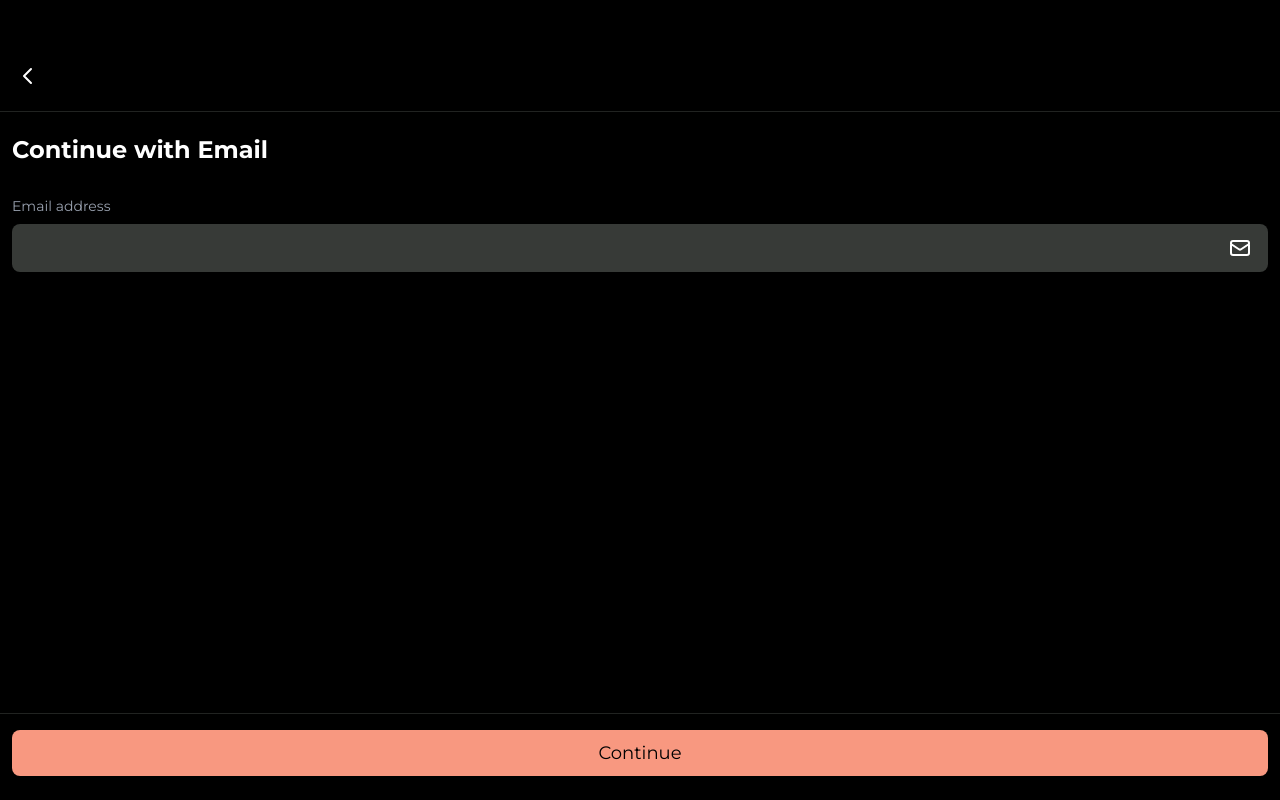
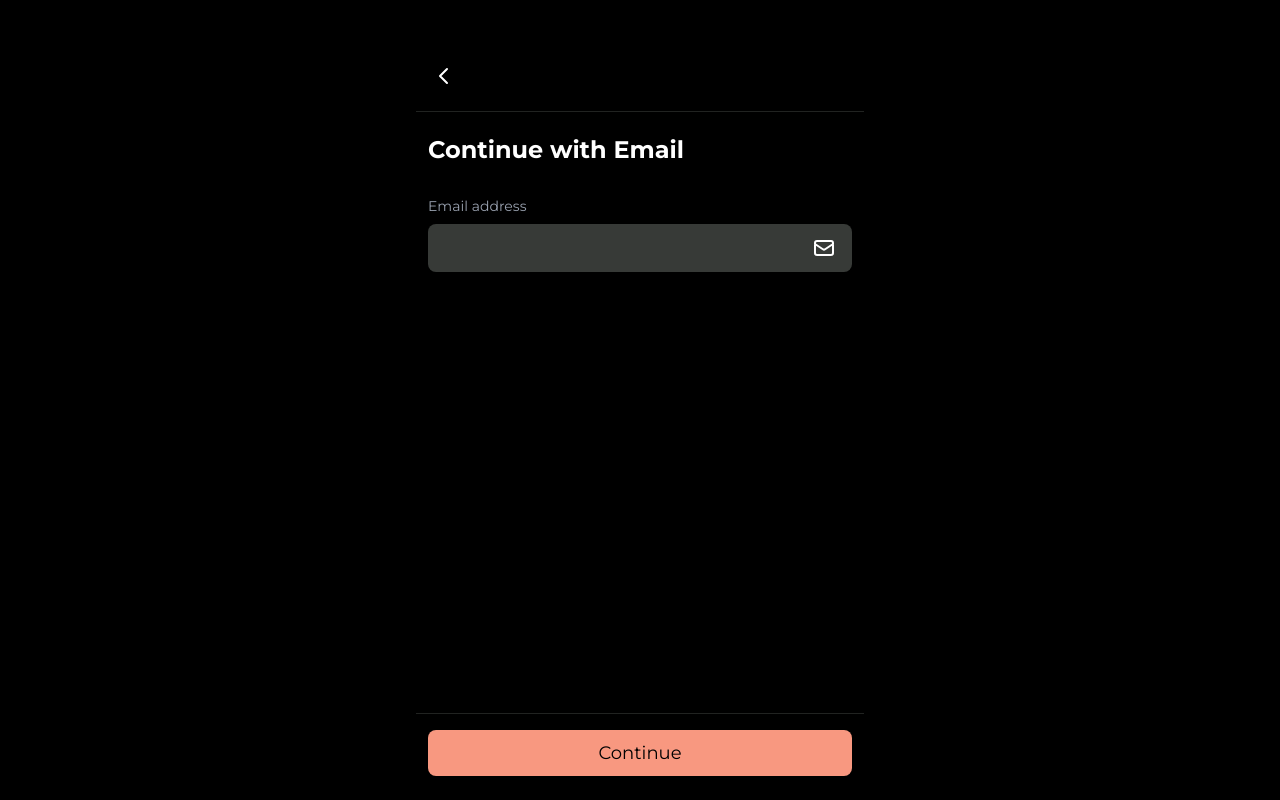
Before and after one commit to aswinkrishnan-watchpod/wp-auth-frondend-web, a Next.js app: page /auth/email-signup in a window 1280 px wide. Built offline with nearby package versions, Linux system fonts and the light colour scheme.

Commit message:
static export

```diff
--- a/next.config.ts
+++ b/next.config.ts
@@ -3,6 +3,10 @@ import type { NextConfig } from "next";
 const nextConfig: NextConfig = {
   // Enable React strict mode for better development experience
   reactStrictMode: true,
+  output: "export", // enables next export
+  images: {
+    unoptimized: true, // disables image optimization (required for static hosting)
+  }
 };
 
 export default nextConfig;
--- a/package.json
+++ b/package.json
@@ -4,7 +4,7 @@
   "private": true,
   "scripts": {
     "dev": "next dev --turbopack",
-    "build": "next build --turbopack",
+    "build": "next build ",
     "start": "next start",
     "lint": "eslint"
   },
--- a/src/app/globals.css
+++ b/src/app/globals.css
@@ -20,7 +20,7 @@
 }
 
 body {
-  background: var(--background);
+  background: #000;
   color: var(--foreground);
   font-family: Arial, Helvetica, sans-serif;
 }
--- a/src/app/layout.tsx
+++ b/src/app/layout.tsx
@@ -24,7 +24,9 @@ export default function RootLayout({
         className={`${montserrat.variable} antialiased font-sans`}
         style={{ fontFamily: 'var(--font-montserrat)' }}
       >
-        {children}
+        <div className="max-w-md mx-auto min-h-screen">
+          {children}
+        </div>
       </body>
     </html>
   );
```
Also changed, not shown: 1 other file (tests, documents, lock files or other folders).
